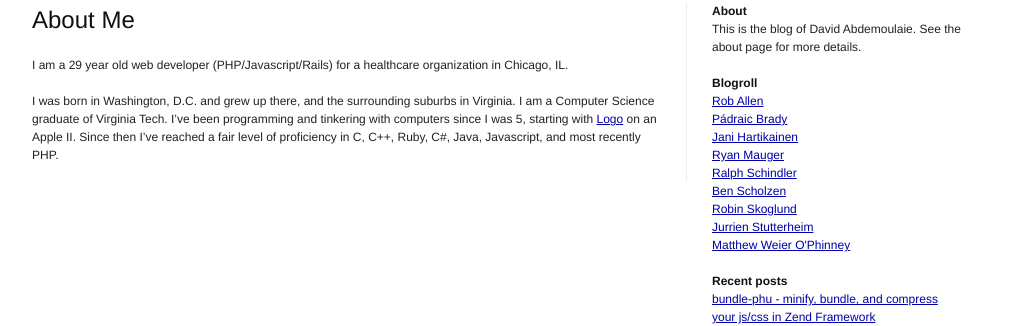
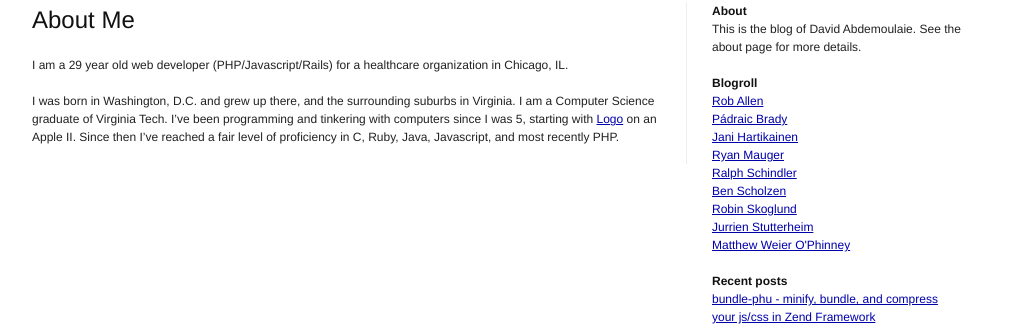
Before and after one commit to hobodave/hobodave.github.com, a Jekyll site: the page built from about.markdown, in a window 1280 px wide. Shown: the part 125-451 px from the top of the page, without its empty margins (133-1146 px from the left). Built offline with Jekyll 4.4.1, drawn with Linux system fonts in a browser that asks for light colours; Markdown is read by kramdown in place of the engine named in the settings; comment, search, counter and statistics services are not loaded.

Commit message:
Fixing proficiencies

```diff
--- a/about.markdown
+++ b/about.markdown
@@ -6,7 +6,7 @@ I am a 29 year old web developer (PHP/Javascript/Rails) for a healthcare organiz
 
 I was born in Washington, D.C. and grew up there, and the surrounding suburbs in Virginia. I am a Computer Science
 graduate of Virginia Tech. I've been programming and tinkering with computers since I was 5, starting with  [Logo][1]
-on an Apple II. Since then I've reached a fair level of proficiency in C, C++, Ruby, C#, Java, Javascript, and most
+on an Apple II. Since then I've reached a fair level of proficiency in C, Ruby, Java, Javascript, and most
 recently PHP.
 
 [1]: http://el.media.mit.edu/Logo-foundation/logo/index.html
```
